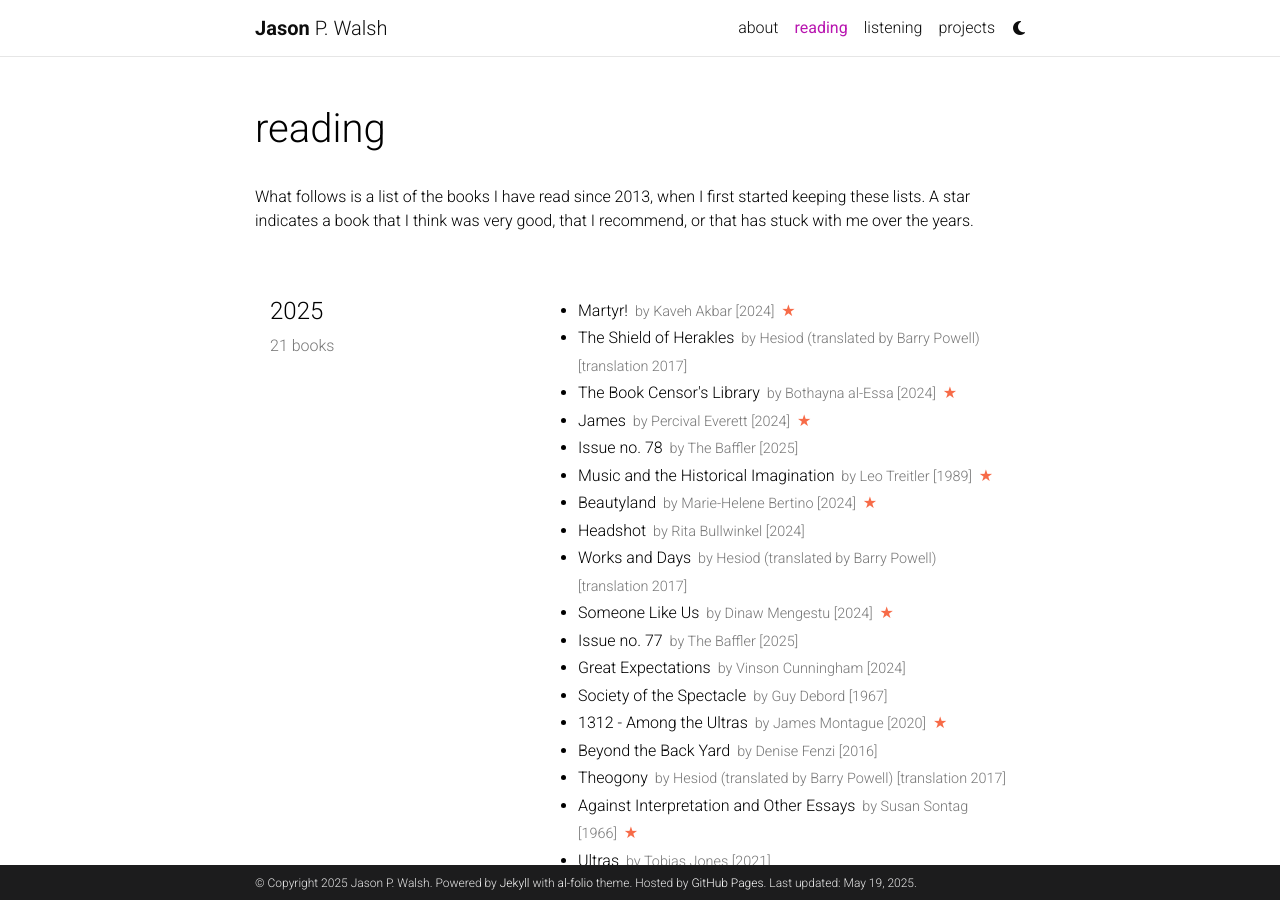
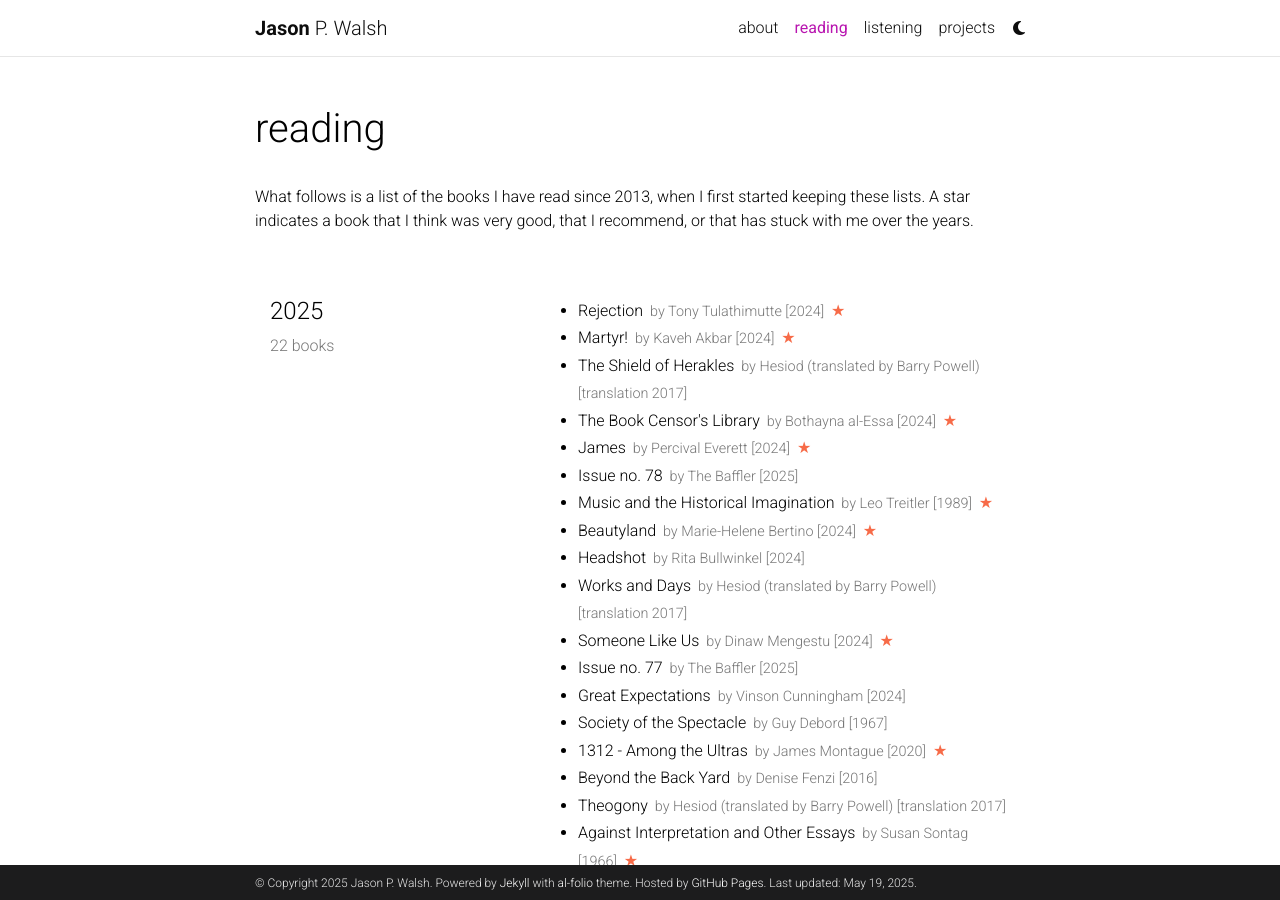
Before and after one commit to jwals23/jwals23.github.io, a Jekyll site: the page built from _pages/reading.md, in a window 1280 px wide and 900 px high. Built offline with Jekyll 4.4.1, drawn with Linux system fonts in a browser that asks for light colours; comment, search, counter and statistics services are not loaded; a style sheet for code colours, icons or effects is not loaded.

Commit message:
Update reading.yml

```diff
--- a/_data/reading.yml
+++ b/_data/reading.yml
@@ -1,6 +1,11 @@
 list:
   - year: "2025"
     books:
+      - title: Rejection
+        author: Tony Tulathimutte
+        year: 2024
+        star: yes
+
       - title: Martyr!
         author: Kaveh Akbar
         year: 2024
```
